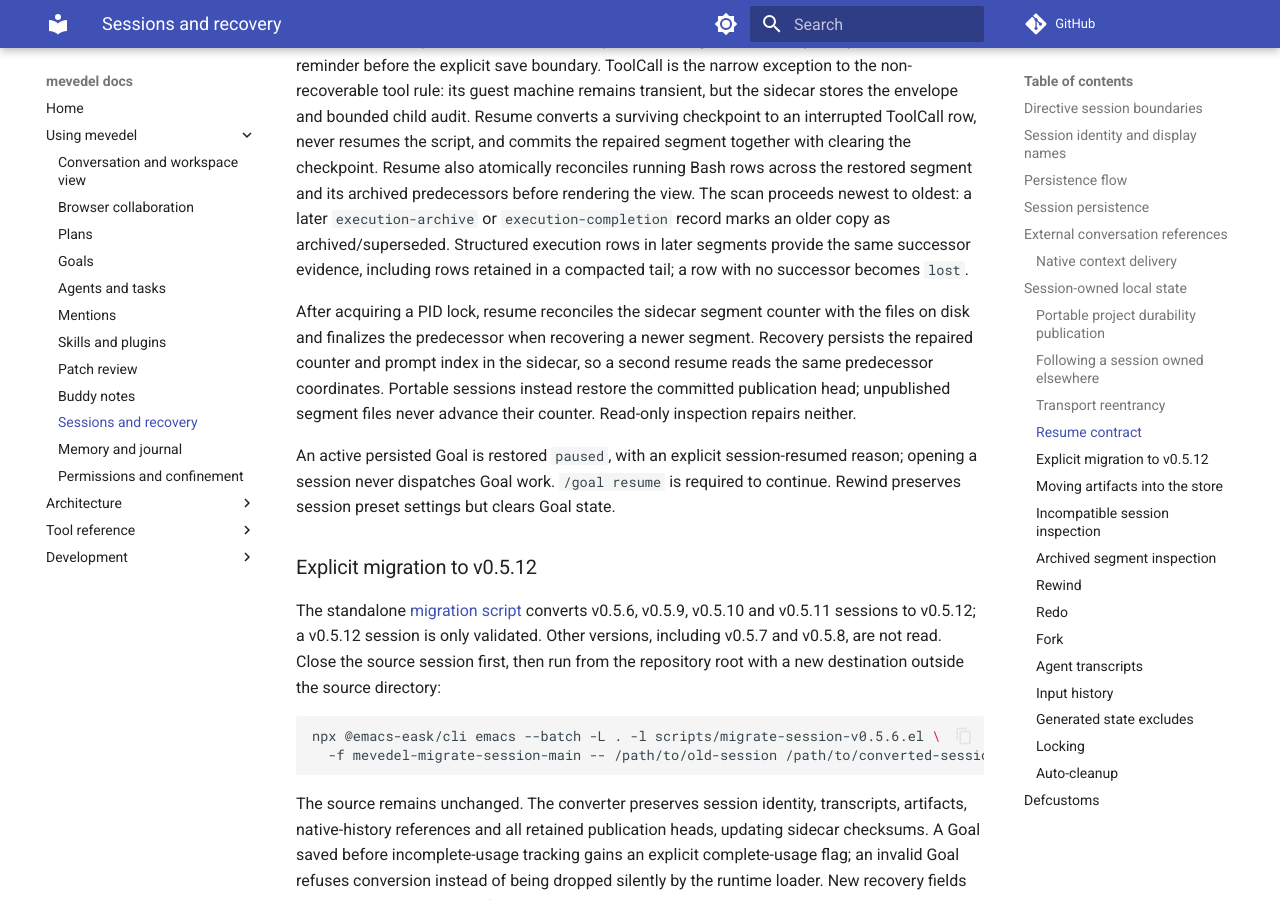
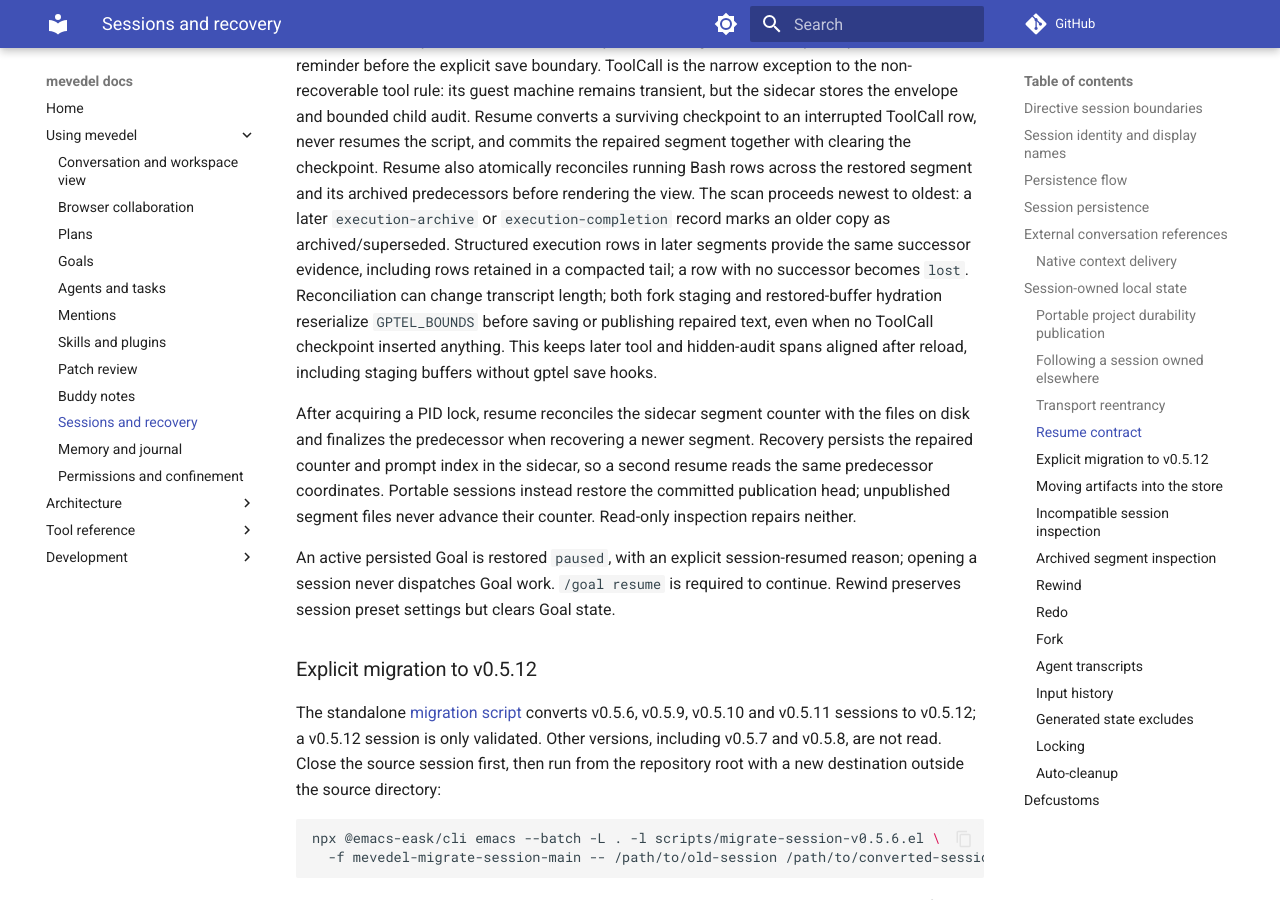
Before and after one commit to FrauH0lle/mevedel, an MkDocs documentation site: the page built from docs/sessions.md, in a window 1280 px wide and 900 px high, scrolled down 34349 px. Built offline with MkDocs 1.6.1 and Material for MkDocs 9.7.7, drawn with Linux system fonts in a browser that asks for light colours; comment, search, counter and statistics services are not loaded.

Commit message:
fix(session): Refresh transcript bounds after execution repairs
Lost-execution reconciliation can change transcript length. Fork staging lacks a gptel save hook, and hydration previously refreshed bounds only for PTC insertions, leaving later tools and hidden audits misaligned after reload.

* mevedel-session-fork.el (mevedel-session-fork--stage-fork): Stabilize bounds after lost-execution repairs before saving bare Org staging buffers.
* mevedel-session-persistence.el (mevedel-session-persistence--hydrate-restored-buffer): Stabilize bounds for all transcript repairs before local or artifact writes.
* test/test-mevedel-session-fork.el, test/test-mevedel-session-persistence.el: Regress lost-execution-only saves, reload coordinates, audit trust and native prompt parsing.
* docs/sessions.md: Document bounds refresh at repair save boundaries.

Validation: 201 fork/persistence tests and three diagnostic chronology cases pass; 252 files compile without warnings. Compiled fixes hot-loaded; the reported live fork was recovered from verified parent bytes and its accepted request started once.

```diff
--- a/docs/sessions.md
+++ b/docs/sessions.md
@@ -1639,7 +1639,11 @@
 `execution-archive` or `execution-completion` record marks an older copy as
 archived/superseded. Structured execution rows in later segments provide the
 same successor evidence, including rows retained in a compacted tail; a row
-with no successor becomes `lost`.
+with no successor becomes `lost`. Reconciliation can change transcript length;
+both fork staging and restored-buffer hydration reserialize `GPTEL_BOUNDS`
+before saving or publishing repaired text, even when no ToolCall checkpoint
+inserted anything. This keeps later tool and hidden-audit spans aligned after
+reload, including staging buffers without gptel save hooks.
 
 After acquiring a PID lock, resume reconciles the sidecar segment counter with
 the files on disk and finalizes the predecessor when recovering a newer segment.
```
Also changed, not shown: 4 other files.
